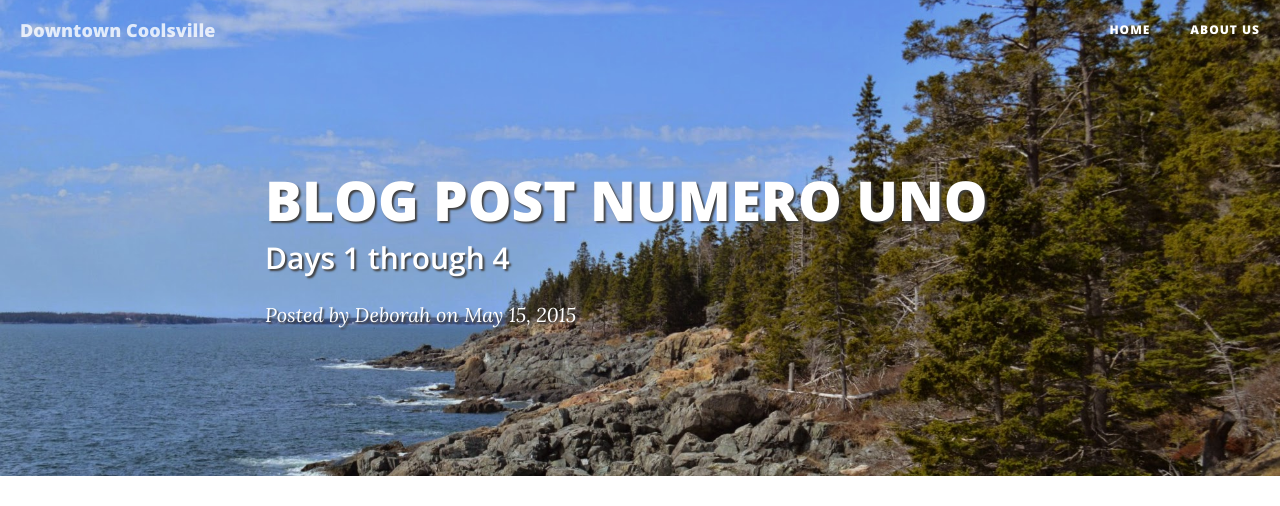
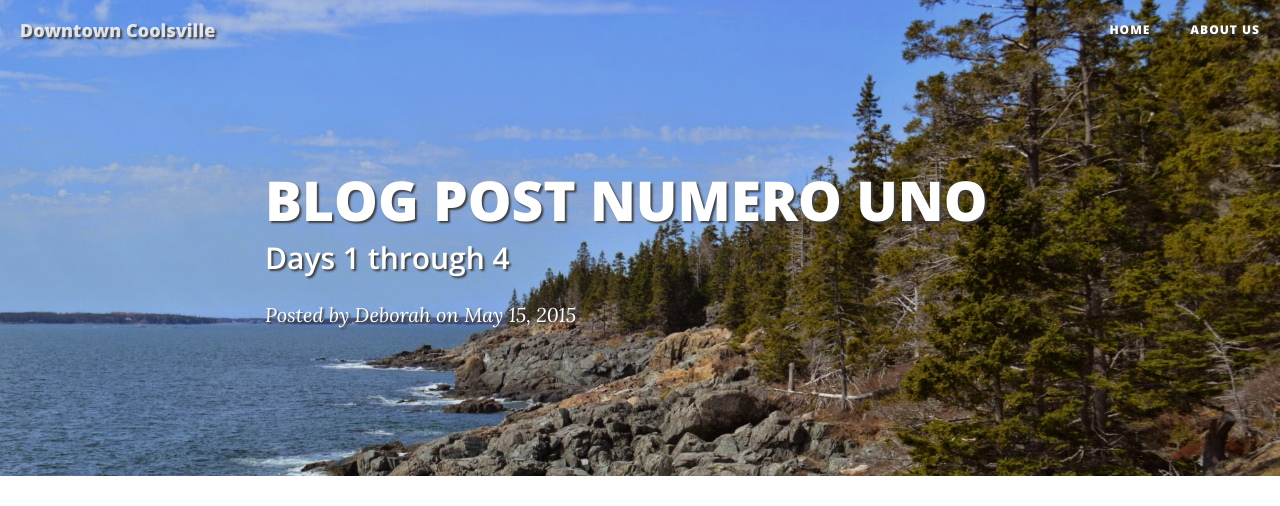
Before and after one commit to markbradley27/markbradley27.github.io, a Jekyll site: the page built from _posts/2015-05-15-blog-post-numero-uno.markdown, in a window 1280 px wide. Shown: the top 506 px of the page. Built offline with Jekyll 4.4.1, drawn with Linux system fonts in a browser that asks for light colours; nearby versions of some CDN libraries; comment, search, counter and statistics services are not loaded; grey boxes are pictures that could not be loaded.

Commit message:
CSS tweaks for text-shaddows, image borders

```diff
--- a/css/clean-blog.css
+++ b/css/clean-blog.css
@@ -7,6 +7,8 @@
   max-height: 500px;
   margin-left: auto;
   margin-right: auto;
+  outline: 2px solid #eeeeee;
+  outline-offset: 8px;
 }
 p {
   line-height: 1.5;
@@ -23,9 +25,6 @@
 h6 {
   font-family: 'Open Sans', 'Helvetica Neue', Helvetica, Arial, sans-serif;
   font-weight: 800;
-}
-h1 {
-  text-shadow: 2px 2px 2px #404040;
 }
 a {
   color: #404040;
@@ -46,6 +45,7 @@
   color: #808080;
   font-style: italic;
   text-align: center;
+  margin-top: 12px;
 }
 hr.small {
   max-width: 100px;
@@ -54,6 +54,7 @@
   border-color: white;
 }
 .navbar-custom {
+  text-shadow: 2px 2px 2px #404040;
   background: white;
   position: absolute;
   top: 0;
@@ -109,6 +110,7 @@
   }
   .navbar-custom.is-fixed {
     /* when the user scrolls down, we hide the header right above the viewport */
+    text-shadow: none;
     position: fixed;
     top: -61px;
     background-color: rgba(255, 255, 255, 0.9);
```
Also changed, not shown: less/clean-blog.less (+5 -4 lines), css/clean-blog.min.css.
